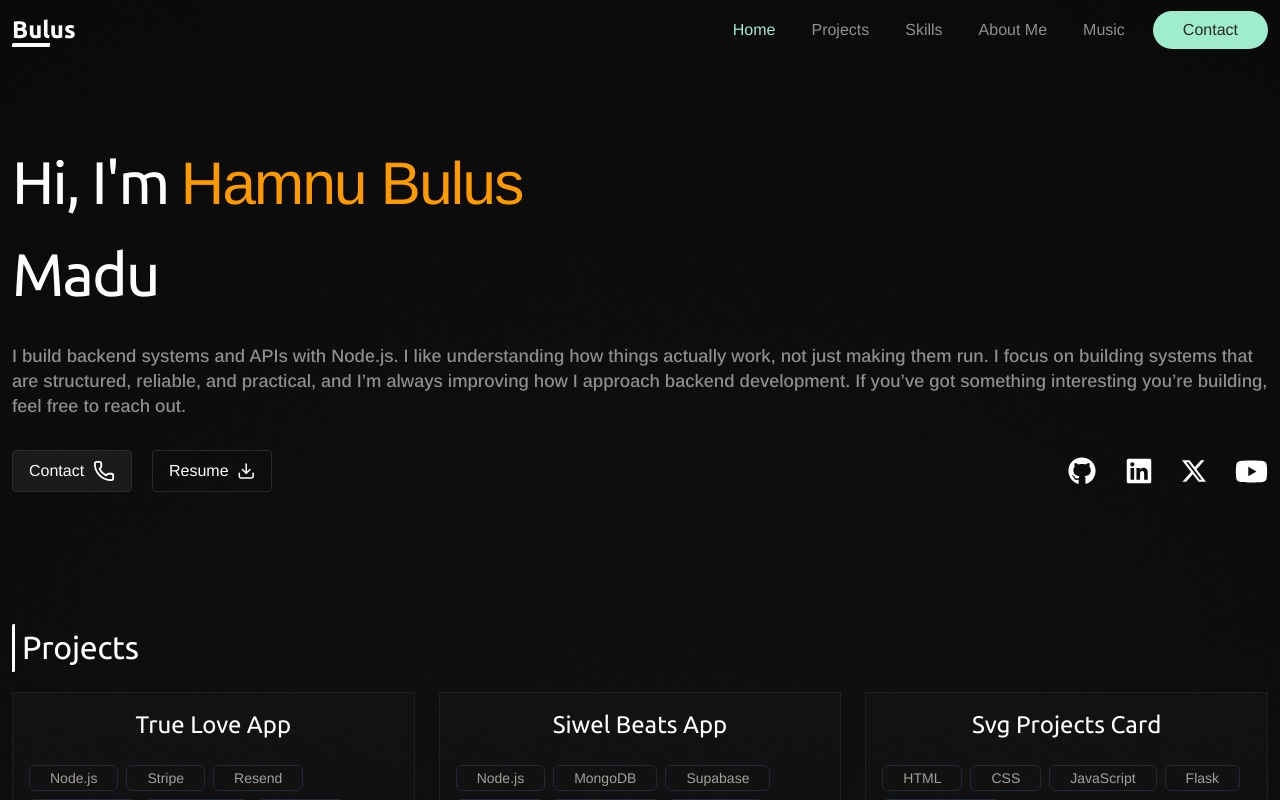
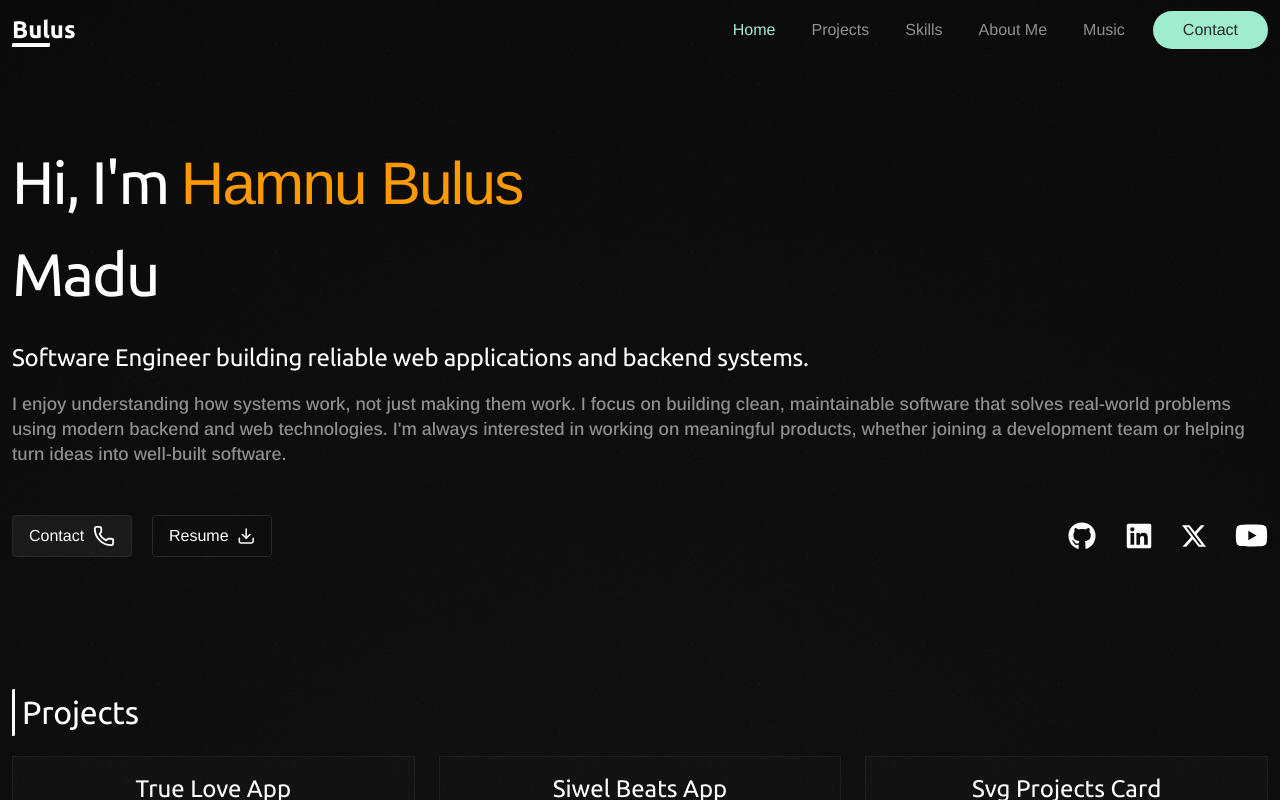
Before and after one commit to BulusHamnu/my-portfolio-v2, a React (Vite) app: page / in a window 1280 px wide. Shown: the top 800 px of the page. Built offline with nearby package versions, Linux system fonts and the light colour scheme; no server answers.

Commit message:
refactor: redesign hero section

```diff
--- a/src/components/heroSection.tsx
+++ b/src/components/heroSection.tsx
@@ -21,24 +21,22 @@ function HeroSection() {
       id="hero"
       className="pt-28 p-3"
     >
-      {/* <span
-        style={{ fontSize: "12px" }}
-        className="border-b-gray-700 px-4 py-1.5 rounded-2xl bg-gray-900 text-shadow-sm m-3"
-      >
-        Backend Developer
-      </span> */}
       <h1 className="md:text-left">
         Hi, I'm <span className="text-amber-500">Hamnu Bulus</span> <br />
         Madu
       </h1>
+      <h2 style={{ marginBottom: "20px" }} className="text-left">
+        Software Engineer building reliable web applications and backend
+        systems.
+      </h2>
       <p className="text-left sm:mx-2 leading-relaxed md:leading-snug lg:text-lg">
-        I build backend systems and APIs with Node.js. I like understanding how
-        things actually work, not just making them run. I focus on building
-        systems that are structured, reliable, and practical, and I’m always
-        improving how I approach backend development. If you’ve got something
-        interesting you’re building, feel free to reach out.
+        I enjoy understanding how systems work, not just making them work. I
+        focus on building clean, maintainable software that solves real-world
+        problems using modern backend and web technologies. I'm always
+        interested in working on meaningful products, whether joining a
+        development team or helping turn ideas into well-built software.
       </p>
-      <div className="m-3 lg:mx-0 lg:mt-8 mt-8 flex flex-col md:flex-row items-center md:justify-between p-2 lg:p-0">
+      <div className="m-3 lg:mx-0 lg:mt-12 mt-9 flex flex-col md:flex-row items-center md:justify-between p-2 lg:p-0">
         <div className="hero-btn-cont p-2 lg:p-0  flex flex-row gap-5 justify-center">
           <a href="#contact">
             <Button style="button-primary" text={"Contact"} Icon={Phone} />
```
